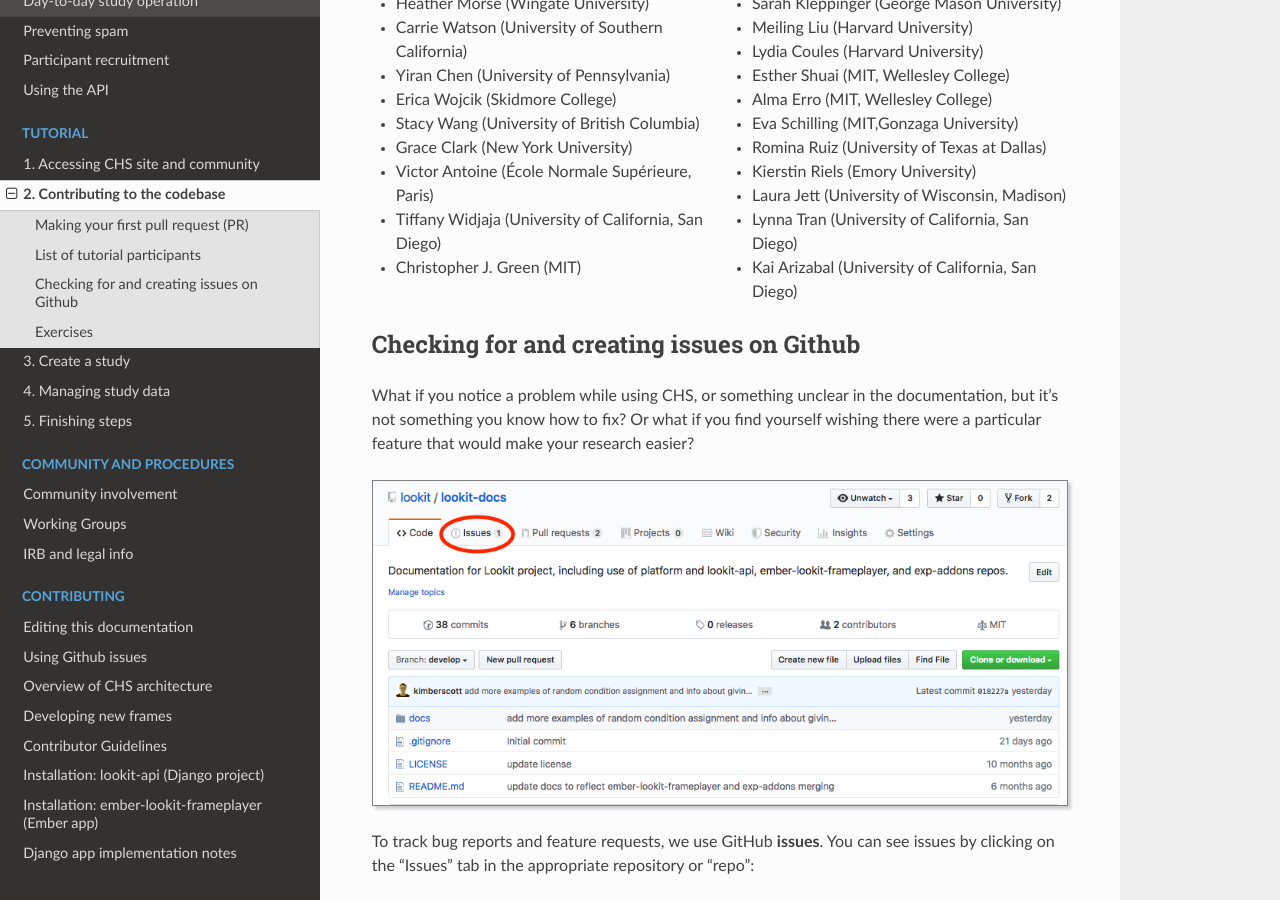
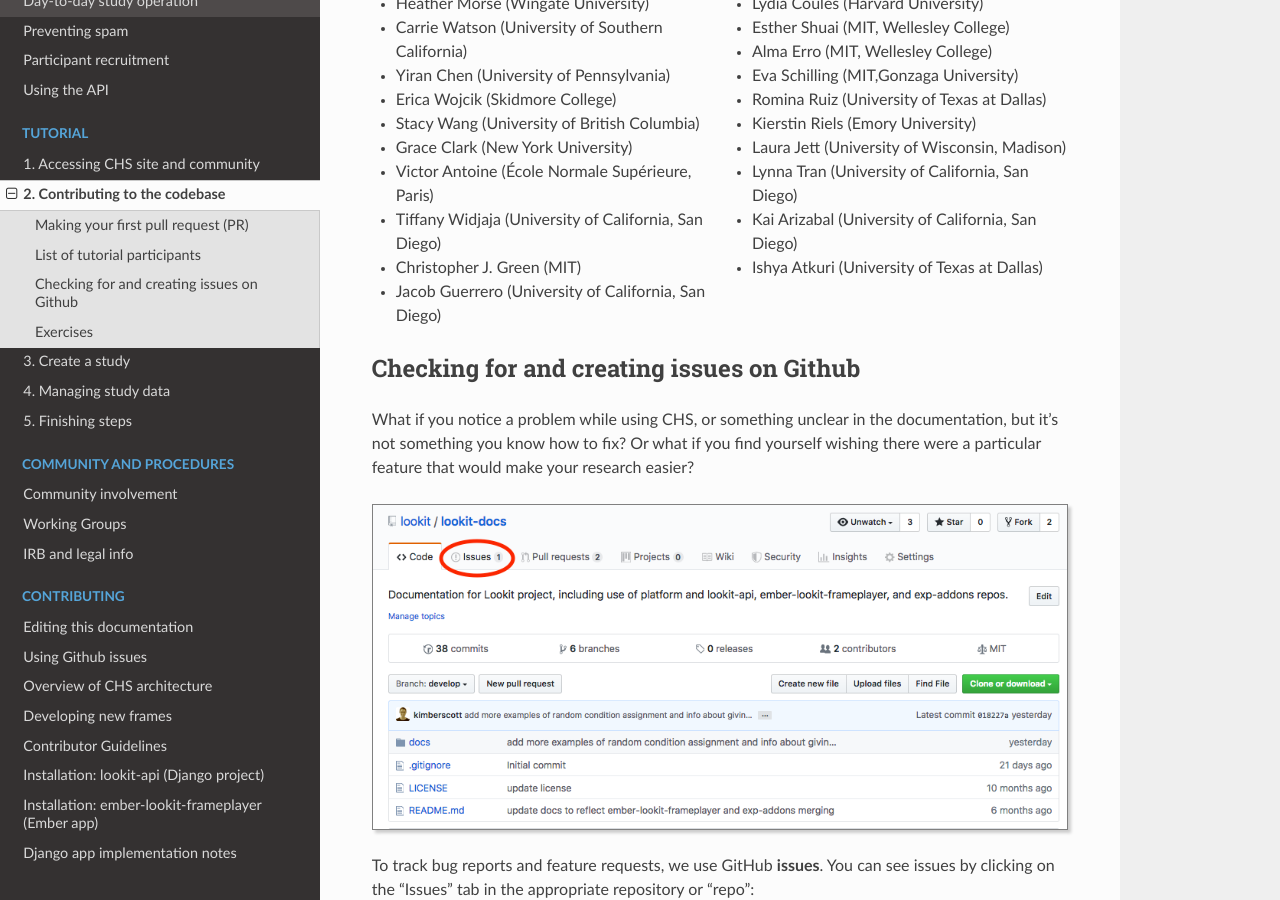
Before and after one commit to lookit/lookit-docs, a Sphinx documentation site: the page built from docs/source/tutorial-contributing.rst, in a window 1280 px wide and 900 px high, scrolled down 9537 px. Built offline with Sphinx 7.4.7 and the Read the Docs theme 3.1.0, drawn with Linux system fonts in a browser that asks for light colours.

Commit message:
Update tutorial-contributing.rst

```diff
--- a/docs/source/tutorial-contributing.rst
+++ b/docs/source/tutorial-contributing.rst
@@ -391,6 +391,7 @@
 - Laura Jett (University of Wisconsin, Madison)
 - Lynna Tran (University of California, San Diego)
 - Kai Arizabal (University of California, San Diego)
+- Ishya Atkuri (University of Texas at Dallas)
 
 Checking for and creating issues on Github
 -------------------------------------------
```
